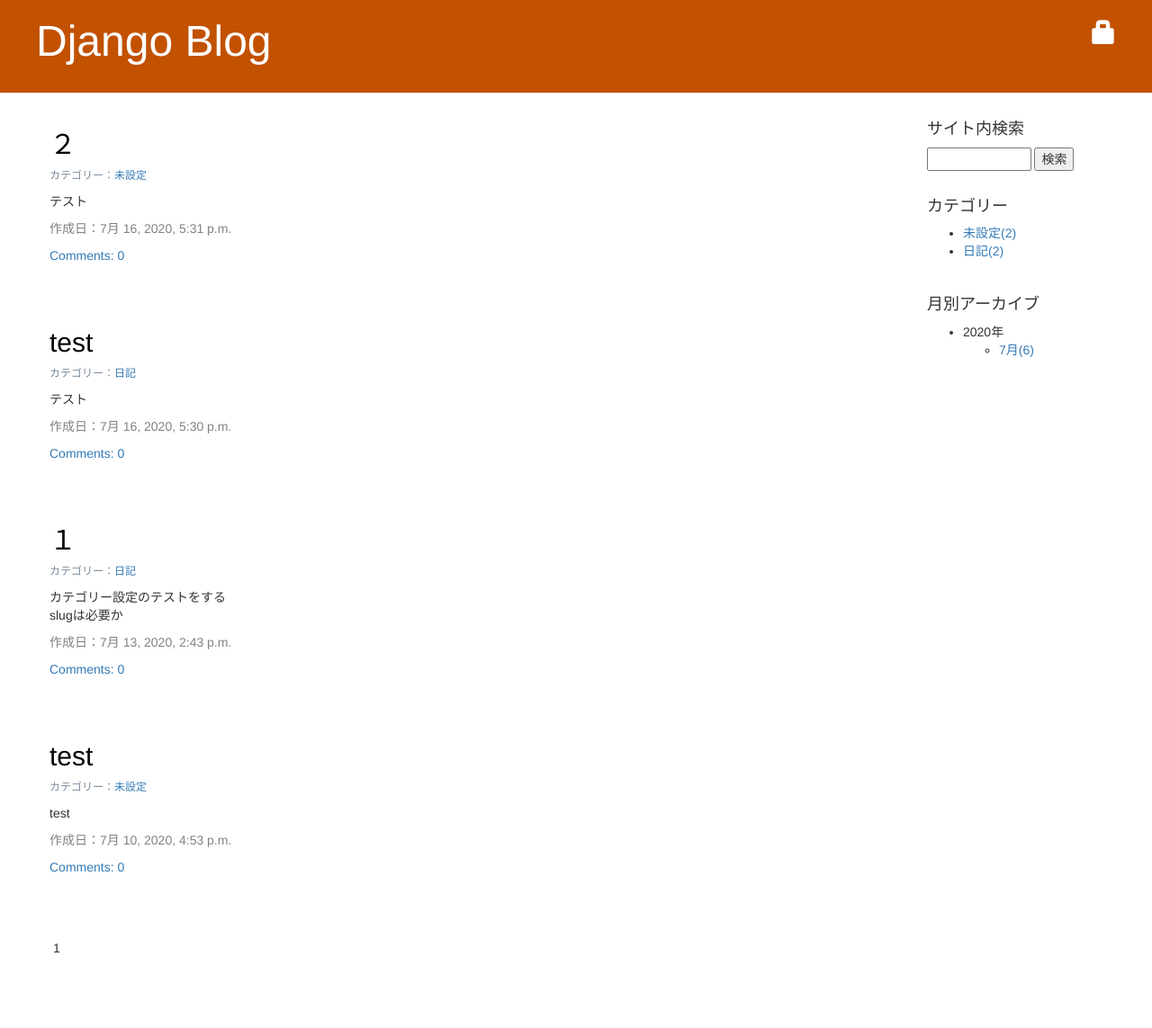
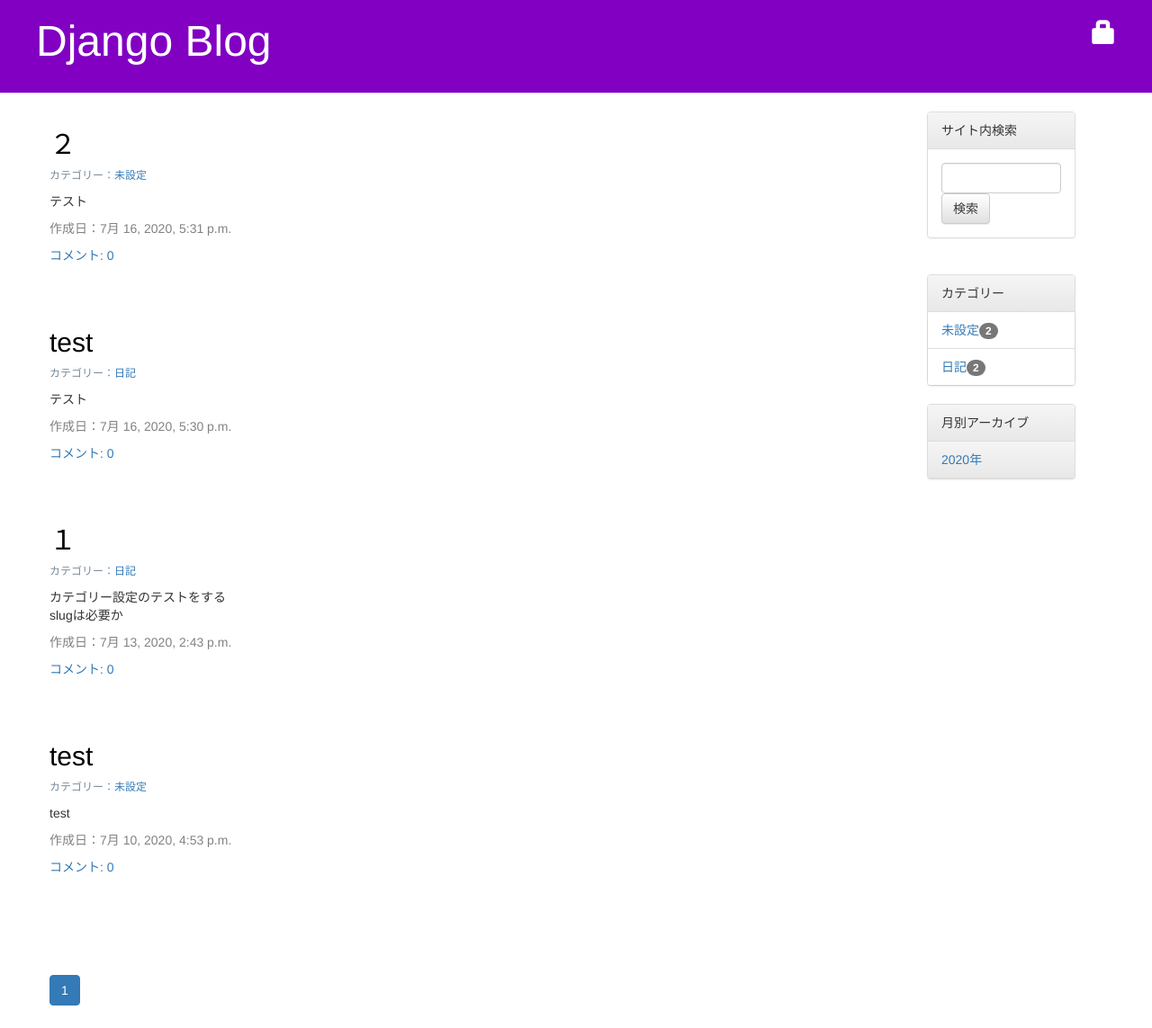
Before and after one commit to clst229/DjangoBlog, a Django app: page / in a window 1280 px wide. Shown: the whole page at 90% size. Before the commit the page ends 1059 px from the top, so only its background shows below. Run offline with Django 3.2, Linux system fonts and the light colour scheme; data comes from the database, SQL or seed files in the repository; data that the repository does not hold is empty; some libraries are stand-ins or nearby versions.

Commit message:
デザイン変更

```diff
--- a/DjangoWebProject1/blog/models.py
+++ b/DjangoWebProject1/blog/models.py
@@ -39,6 +39,9 @@ class Post(models.Model):
     def approved_comments(self):
         return self.comments.filter(approved_comment=True)
 
+    def count_unnapproved_comment(self):
+        return self.comments.filter(approved_comment=False).count()
+
 
 class Comment(models.Model):
     post = models.ForeignKey('blog.post',on_delete=models.CASCADE,related_name='comments')
--- a/DjangoWebProject1/blog/static/css/blog.css
+++ b/DjangoWebProject1/blog/static/css/blog.css
@@ -1,5 +1,5 @@
 .page-header {
-    background-color: #C25100;
+    background-color: #8100c2;
     margin-top: 0;
     padding: 20px 20px 20px 40px;
 }
@@ -37,8 +37,7 @@
     margin-right: 20px;
 }
 
- .top-menu.top-icon
- {
+ .top-menu.top-icon{
     font-size: 26pt;
  }
 
@@ -69,9 +68,3 @@
     font-size: 12px;
     color:lightslategray;
 }
-.searchbtn {
-    text-align: right;
-}
-.searchform{
-    width:70%;
-}
--- a/DjangoWebProject1/blog/templates/blog/base.html
+++ b/DjangoWebProject1/blog/templates/blog/base.html
@@ -8,9 +8,14 @@
 <link rel="stylesheet" href="//maxcdn.bootstrapcdn.com/bootstrap/3.2.0/css/bootstrap-theme.min.css">
 <link rel="stylesheet" href="{% static 'css/blog.css' %}">
 <link rel="icon"  href="{% static 'favicon.ico' %}">
+
+<script src="https://ajax.googleapis.com/ajax/libs/jquery/3.2.0/jquery.min.js"></script>
+<script src="https://maxcdn.bootstrapcdn.com/bootstrap/3.2.0/js/bootstrap.min.js"></script>
+
 <title>Django blog</title>
 </head>
 <body>
+
 	<div class="page-header">
 		{% if user.is_authenticated %}
 			<a href="{% url 'post_new' %}" class="top-menu top-icon"><span class="glyphicon glyphicon-plus"></span></a>
@@ -28,11 +33,15 @@
             {% endblock %}
 			</div>
 			<div class="col-md-2 col-md-offset-2">
-				<h4>サイト内検索</h4>
-				<form action="" method="get">
-				<input class="searchform" name="query"  type="text">
-				<button class = "searchbtn" type="submit" >検索</button>
-				</form>
+				<div class="panel panel-default">
+					<div class="panel-heading">サイト内検索</div>
+					<div class="panel-body">
+						<form action="{% url 'search_list' %}" method="get">
+						<input class="form-control" name="query" type="text" >
+						<button class = "btn btn-default" type="submit" >検索</button>
+						</form>
+					</div>
+				</div>
 
 			 {% render_category_links %}
 			 {% render_month_links %}
--- a/DjangoWebProject1/blog/templates/blog/includes/pagenation.html
+++ b/DjangoWebProject1/blog/templates/blog/includes/pagenation.html
@@ -1,16 +1,28 @@
 
+
+<nav>
+    <ul class="pagination">
         {% if page_obj.has_previous %}
-        <a href="?page={{ page_obj.previous_page_number }}">前へ</a>
+        <li>
+            <a href="?page={{ page_obj.previous_page_number }}">
+            <span aria-hidden="true"><<</span></a>
+        </li>
         {% endif %}
 
         {% for num in page_obj.paginator.page_range %}
             {% if page_obj.number == num %}
-            <span>{{ num }}</span>
+                <li class="active"><a href="?page={{ num }}">{{num}}</a></li>
             {% else %}
-            <a href="?page={{ num }}">{{ num }}</a>
+                <li><a href="?page={{ num }}">{{num}}</a></li>
             {% endif %}
         {% endfor %}
 
         {% if page_obj.has_next %}
-        <a href="?page={{ page_obj.next_page_number }}">次へ</a>
+        <li>
+            <a href="?page={{ page_obj.next_page_number }}">
+            <span aria-hidden="true">>></span></a>
+        </li>
         {% endif %}
+
+    </ul>
+</nav>
--- a/DjangoWebProject1/blog/templates/blog/post_draft_list.html
+++ b/DjangoWebProject1/blog/templates/blog/post_draft_list.html
@@ -14,5 +14,3 @@
 
 	{% endfor %}
 {% endblock %}
-
-	</div>
--- a/DjangoWebProject1/blog/templates/blog/post_edit.html
+++ b/DjangoWebProject1/blog/templates/blog/post_edit.html
@@ -4,19 +4,19 @@
  <h2>New post</h2>
  <form method="post" class="post-form">{% csrf_token %}
 		<div class="field">
-			{{ form.title.label_tag}}
+			{{form.title.label_tag}}
 			{{form.title}}
 			{{form.title.errors}}
 		</div>
 		<div class="field">
-			{{ form.category.label_tag}}<br />
+			{{form.category.label_tag}}<br />
 			{{form.category}}
 			<a href="javascript:void(0);" onclick="window.open('{% url 'category_create' %}','subwin','width=400,height=200');">+</a>
 		</div>
 
 
 		<div class="field">
-			{{ form.text.label_tag}}
+			{{form.text.label_tag}}
 			{{form.text}}
 			{{form.text.errors}}
 		</div>
--- a/DjangoWebProject1/blog/templates/blog/post_list.html
+++ b/DjangoWebProject1/blog/templates/blog/post_list.html
@@ -5,21 +5,27 @@
 	{% if category_name %}
 	<h2>カテゴリ：{{category_name}}の記事</h2>
 	<hr />
-	{% endif %}
-	{% if month %}
+	{% elif month %}
 	<h2>{{month | date:"Y年m月"}}の記事</h2>
 	<hr />
+	{% elif query %}
+	<h2>「{{query}}」の検索結果</h2>
+	{% else %}
 	{% endif %}
 	{% for post in object_list %}
 	<div class="post">
 		<h2><a href="{% url 'post_detail' pk=post.pk %}">{{post.title}}</a></h2>
 		<p class="category">カテゴリー：<a href="{% url 'category_list' pk=post.category.pk %}">{{post.category}}</a></p>
 
-		<p>{{ post.text|linebreaksbr }}</p>
+		<p>{{ post.text|linebreaksbr | truncatechars:140 }}</p>
 		<div class="date">
 			<p>作成日：{{post.created_date}}</p>
 		</div>
-		<a href="{% url 'post_detail' pk=post.pk %}">Comments: {{post.approved_comments.count }}</a>
+		<a href="{% url 'post_detail' pk=post.pk %}">コメント: {{post.approved_comments.count }}
+		{% if user.is_authenticated and post.count_unnapproved_comment > 0  %}
+		<small>未承認のコメントがあります</small>
+		{% endif %}
+		</a>
 	</div>
 
 	{% endfor %}
--- a/DjangoWebProject1/blog/templates/thread/tags/category_list.html
+++ b/DjangoWebProject1/blog/templates/thread/tags/category_list.html
@@ -1,7 +1,8 @@
-
-<h4>カテゴリー</h4>
-<ul>
-    {% for category in category_list %}
-        <li><a href="{% url 'category_list' pk=category.pk %}">{{ category }}({{category.post_count}})</a></li>
-    {% endfor %}
-</ul>
+<div class="panel panel-default">
+    <div class="panel-heading">カテゴリー</div>
+        <ul class="list-group">
+        {% for category in category_list %}
+            <li class="list-group-item"><a href="{% url 'category_list' pk=category.pk %}">{{ category }}<span class="badge">{{category.post_count}}</span></a></li>
+        {% endfor %}
+        </ul>
+</div>
--- a/DjangoWebProject1/blog/templates/thread/tags/month_list.html
+++ b/DjangoWebProject1/blog/templates/thread/tags/month_list.html
@@ -1,13 +1,19 @@
-<h4>月別アーカイブ</h4>
 {% regroup month_list by month.year as dates_by_year %}
-<ul>
+<div class="panel panel-default">
+        <div class="panel-heading">月別アーカイブ</div>
     {% for group in dates_by_year %}
-    <li>{{group.grouper}}年
-        <ul>
-            {% for d in group.list %}
-                <li><a href="{% url 'archive_month' year=group.grouper month=d.month.month %}">{{ d.month|date:'F' }}({{d.count}})</a></li>
-            {% endfor %}
-        </ul>
-    </li>
+        <div class="panel-heading">
+        <a data-toggle="collapse" href="#collapseListGroup{{group.grouper}}">
+        {{group.grouper}}年
+        </a>
+        </div>
+        <div id="collapseListGroup{{group.grouper}}" class="panel-collapse collapse">
+            <ul class="list-group">
+                {% for d in group.list %}
+                    <li class="list-group-item"><a href="{% url 'archive_month' year=group.grouper month=d.month.month %}">{{ d.month|date:'F' }}<span class="badge">{{d.count}}</span></a></li>
+                {% endfor %}
+            </ul>
+        </div>
+
     {% endfor %}
-</ul>
+</div>
--- a/DjangoWebProject1/blog/urls.py
+++ b/DjangoWebProject1/blog/urls.py
@@ -17,4 +17,5 @@ urlpatterns = [
     path('category_create/',views.PopupCategoryCreate.as_view(),name='category_create'),
     path('year/<int:year>/',views.Post_Year_Archive_List.as_view(),name='month_list'),
     path('<int:year>/<int:month>/',views.PostMonthArchiveView.as_view(month_format='%m'),name="archive_month"),
+    path('search_result/',views.Search_List.as_view(),name='search_list'),
     ]
--- a/DjangoWebProject1/blog/views.py
+++ b/DjangoWebProject1/blog/views.py
@@ -7,13 +7,11 @@ from django.views import generic
 from django.views.generic import ListView,DetailView
 from django.urls import reverse_lazy
 from django.views.generic.dates import MonthArchiveView
-
 from django.db.models import Q
-
 from functools import reduce
 from operator import and_
 
-# Create your views here.
+
 #def post_list(request):
 #    posts = Post.objects.filter(published_date__lte=timezone.now()).order_by('published_date').reverse()
 #    return render(request, 'blog/post_list.html', {'posts':posts})
@@ -25,8 +23,21 @@ class Post_List(ListView):
     template_name = 'blog/post_list.html'
 
     def get_queryset(self):
+        return Post.objects.filter(is_public=True,created_date__lte=timezone.now()).order_by('created_date').reverse()
+
+#def post_detail(request, pk):
+#    post = get_object_or_404(Post,pk=pk)
+#    return render(request,'blog/post_detail.html',{'post':post})
+
+class Search_List(ListView):
+    model = Post
+    template_name = 'blog/post_list.html'
+    paginate_by = 5
+
+    def get_queryset(self):
         queryset = Post.objects.filter(is_public=True,created_date__lte=timezone.now()).order_by('created_date').reverse()
-        q_word = self.request.GET.get('query')
+        object_list = queryset
+        q_word = self.request.GET.get('query',None)
         if q_word:
             exclusion = set([' ','　'])
             q_list = ''
@@ -35,17 +46,21 @@ class Post_List(ListView):
                     pass
                 else:
                     q_list += i
-            query = reduce(
-                and_,[Q(title__icontains=q)|Q(text__icontains=q) for q in q_list]
-                )
-            object_list = queryset.filter(query)
-        else:
-            object_list =Post.objects.filter(is_public=True,created_date__lte=timezone.now()).order_by('created_date').reverse()
+            if q_list:
+                query = reduce(
+                    and_,[Q(title__icontains=q)|Q(text__icontains=q) for q in q_list]
+                    )
+                object_list = queryset.filter(query)
+
         return object_list
 
-#def post_detail(request, pk):
-#    post = get_object_or_404(Post,pk=pk)
-#    return render(request,'blog/post_detail.html',{'post':post})
+    def get_context_data(self, **kwargs):
+        context = super().get_context_data(**kwargs)
+        query = self.request.GET.get('query')
+        if query:
+            context['query'] = query
+        return context
+
 
 class Post_Detail(DetailView):
     template_name = 'blog/post_detail.html'
```
Also changed, not shown: DjangoWebProject1/blog/templates/blog/category_form.html (+9 -2 lines), DjangoWebProject1/blog/templates/blog/post_detail.html (+7 -0 lines). Lines whose indentation alone changed are shown as unchanged.
